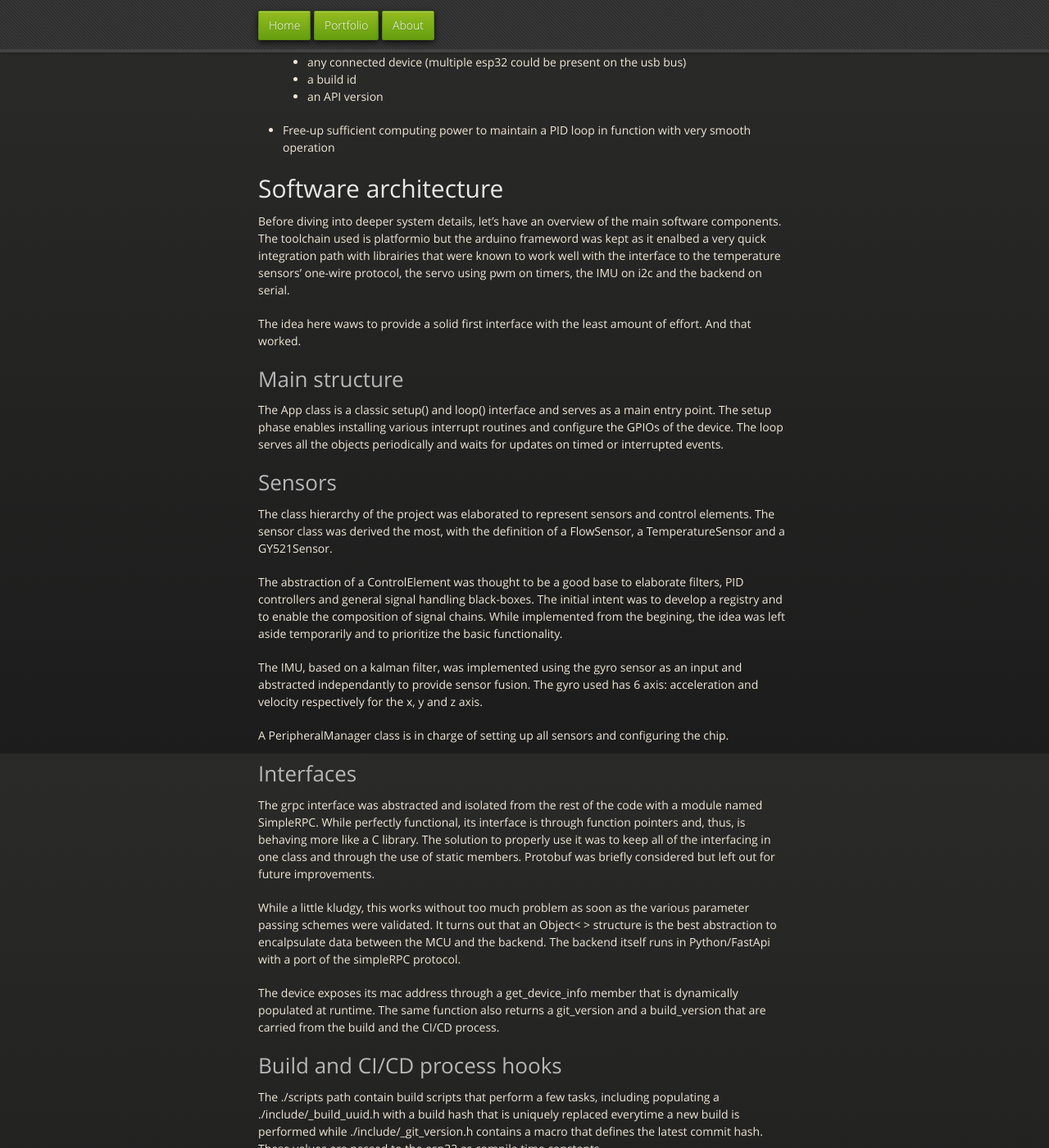
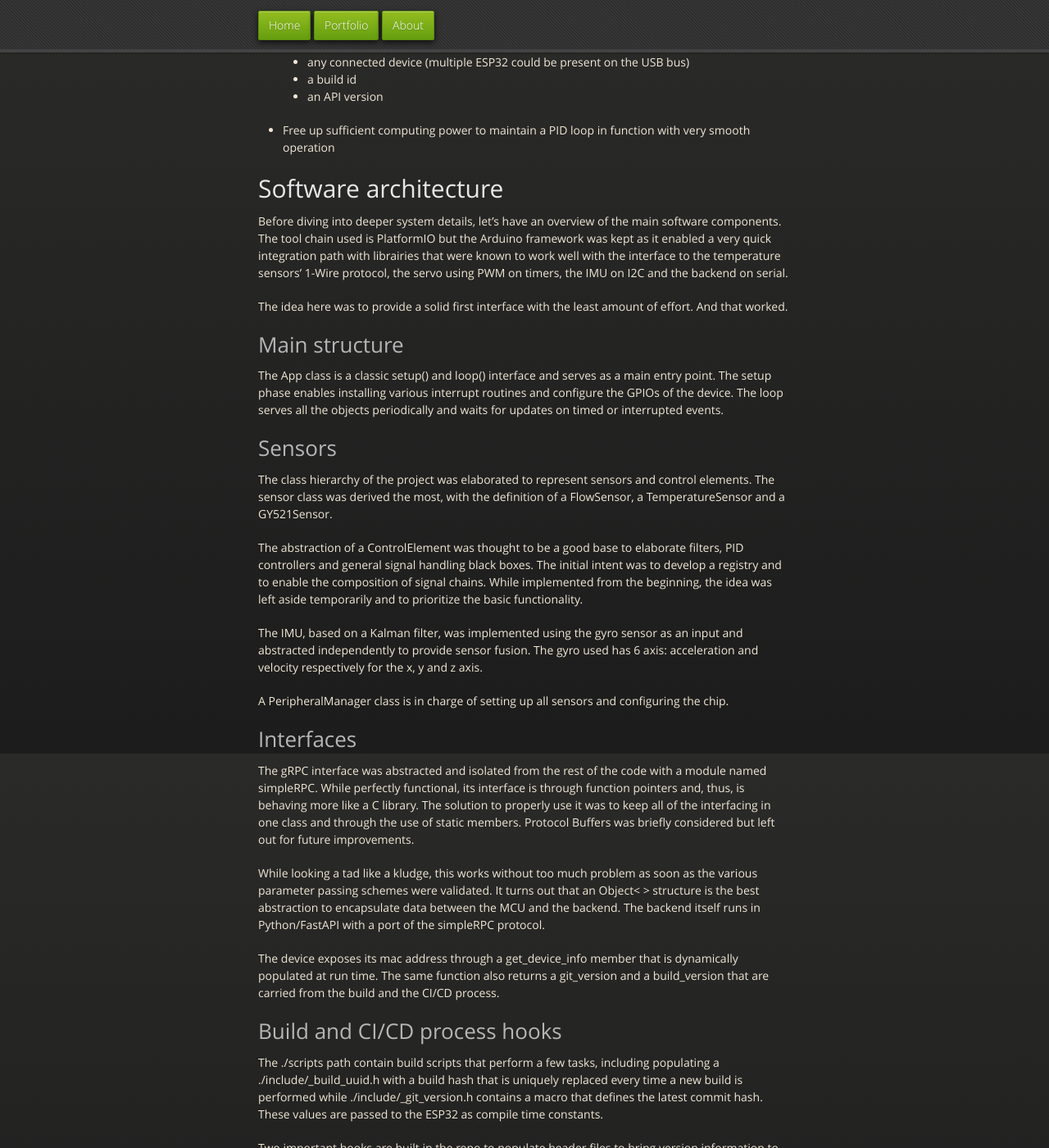
Before and after one commit to fperron-kt88/fx-portfolio, a Jekyll site: the page built from _posts/2024-12-17-new-esp32-flow-and-temp.md, in a window 1280 px wide and 1400 px high, scrolled down 1781 px. Shown: the whole window at 82% size. Built offline with Jekyll 4.4.1, drawn with Linux system fonts in a browser that asks for light colours; comment, search, counter and statistics services are not loaded; some of the changed text lies outside the part shown.

Commit message:
style: spell checking and prettier

````diff
--- a/_posts/2024-12-17-new-esp32-flow-and-temp.md
+++ b/_posts/2024-12-17-new-esp32-flow-and-temp.md
@@ -99,7 +99,7 @@ made availlable soon.
 </style>
 
 This is the story of the refactoring of a double flow rate and quadruple
-temperature sensing MCU on bare metal. It interfaces through grpc on
+temperature sensing MCU on bare metal. It interfaces through gRPC on
 serial to a fast API backend and out to the web. An IMU and a servo were
 also added, for reasons that will become apparent later.
 
@@ -117,11 +117,11 @@ IoT interface and for this first jot in C++.
 ## General concept
 
 The system is comprised of sensors (IN), actuators (OUT) and Computing
-elements. The link between the esp32 and the backend is over serial at
+elements. The link between the ESP32 and the backend is over serial at
 115 200 Baud and the backend exposes the API over https.
 
 Not represented in the drawing, but shown in the screenshots above, is
-a minimal streamlit application that displays live data.
+a minimal Streamlit application that displays live data.
 
 ```mermaid
 graph LR
@@ -152,25 +152,25 @@ graph LR
 
 The refactor had to:
 
-- Serve the grpc protocol to interface with the backend
-- Implement the full resolution from an arbitrary number of digital temperature probes
-- Measure 2 liquid flows with constant minimal resolution
-- Maintain a very clear identification of:
-    - any connected device (multiple esp32 could be present on the usb bus)
-    - a build id
-    - an API version
-- Free-up sufficient computing power to maintain a PID loop in function with very smooth operation
+-   Serve the gRPC protocol to interface with the backend
+-   Implement the full resolution from an arbitrary number of digital temperature probes
+-   Measure 2 liquid flows with constant minimal resolution
+-   Maintain a very clear identification of:
+    -   any connected device (multiple ESP32 could be present on the USB bus)
+    -   a build id
+    -   an API version
+-   Free up sufficient computing power to maintain a PID loop in function with very smooth operation
 
 ## Software architecture
 
 Before diving into deeper system details, let's have an overview of
-the main software components. The toolchain used is platformio but the
-arduino frameword was kept as it enalbed a very quick integration path
+the main software components. The tool chain used is PlatformIO but the
+Arduino framework was kept as it enabled a very quick integration path
 with librairies that were known to work well with the interface to the
-temperature sensors' one-wire protocol, the servo using pwm on timers,
-the IMU on i2c and the backend on serial.
+temperature sensors' 1-Wire protocol, the servo using PWM on timers,
+the IMU on I2C and the backend on serial.
 
-The idea here waws to provide a solid first interface with the least
+The idea here was to provide a solid first interface with the least
 amount of effort. And that worked.
 
 ### Main structure
@@ -188,12 +188,12 @@ definition of a FlowSensor, a TemperatureSensor and a GY521Sensor.
 
 The abstraction of a ControlElement was thought to be a good base
 to elaborate filters, PID controllers and general signal handling
-black-boxes. The initial intent was to develop a registry and to enable
-the composition of signal chains. While implemented from the begining, the
+black boxes. The initial intent was to develop a registry and to enable
+the composition of signal chains. While implemented from the beginning, the
 idea was left aside temporarily and to prioritize the basic functionality.
 
-The IMU, based on a kalman filter, was implemented using the gyro sensor
-as an input and abstracted independantly to provide sensor fusion. The
+The IMU, based on a Kalman filter, was implemented using the gyro sensor
+as an input and abstracted independently to provide sensor fusion. The
 gyro used has 6 axis: acceleration and velocity respectively for the x,
 y and z axis.
 
@@ -202,21 +202,21 @@ configuring the chip.
 
 ### Interfaces
 
-The grpc interface was abstracted and isolated from the rest of the
-code with a module named SimpleRPC. While perfectly functional, its
+The gRPC interface was abstracted and isolated from the rest of the
+code with a module named simpleRPC. While perfectly functional, its
 interface is through function pointers and, thus, is behaving more like
 a C library. The solution to properly use it was to keep all of the
-interfacing in one class and through the use of static members. Protobuf
-was briefly considered but left out for future improvements.
+interfacing in one class and through the use of static members. Protocol
+Buffers was briefly considered but left out for future improvements.
 
-While a little kludgy, this works without too much problem as soon as the
-various parameter passing schemes were validated. It turns out that an
-Object< > structure is the best abstraction to encalpsulate data between
-the MCU and the backend. The backend itself runs in Python/FastApi with
-a port of the simpleRPC protocol.
+While looking a tad like a kludge, this works without too much problem as
+soon as the various parameter passing schemes were validated. It turns out
+that an Object< > structure is the best abstraction to encapsulate data
+between the MCU and the backend. The backend itself runs in Python/FastAPI
+with a port of the simpleRPC protocol.
 
 The device exposes its mac address through a get_device_info member that
-is dynamically populated at runtime. The same function also returns a
+is dynamically populated at run time. The same function also returns a
 git_version and a build_version that are carried from the build and the
 CI/CD process.
 
@@ -224,9 +224,9 @@ CI/CD process.
 
 The ./scripts path contain build scripts that perform a few tasks,
 including populating a ./include/\_build_uuid.h with a build hash
-that is uniquely replaced everytime a new build is performed while
+that is uniquely replaced every time a new build is performed while
 ./include/\_git_version.h contains a macro that defines the latest commit
-hash. These values are passed to the esp32 as compile time constants.
+hash. These values are passed to the ESP32 as compile time constants.
 
 Two important hooks are built in the repo to populate header files to
 bring version information to the binary.
@@ -246,6 +246,7 @@ refactoring will start soon. The current object diagram looks like this:
     ServoController
     Timer
 ```
+
 ```mermaid
  graph TD
     LogEntry
@@ -258,25 +259,25 @@ refactoring will start soon. The current object diagram looks like this:
 
 ### IMU and channels
 
-The IMU  should probably be refactored as a SensorBase element wih 6
-outputs and be lined-up with the other sensors. This would be a good
+The IMU should probably be refactored as a SensorBase element with 6
+outputs and be lined up with the other sensors. This would be a good
 opportunity to generalize sensors with the concept of channels, an
 idea that is present also in the temperature sensors all living on a
-one-wire bus.
+1-Wire bus.
 
-### BaseSensor and acces method
+### SensorBase and access method
 
-Sensors also exhibit various little quirks in their prefered access
+Sensors also exhibit various little quirks in their preferred access
 methods. This, in itself, is sufficient to call for a refactor of the
-SensorBase class in order to preperly model the behaviors. The benefits
+SensorBase class in order to properly model the behaviors. The benefits
 will be many, as more sensors are anticipated to enter this code base!
 
 For example, the temperature sensors have to be triggered to produce
 updated measurements. These measurements could require up to 1 full
 second to be ready for serial access on the bus using their unique
-addresses. The approach taken was to expose a triggger route through the
+addresses. The approach taken was to expose a trigger route through the
 API to let the user of the sensor decide when to trigger a new conversion.
-This is silly, at best, and very ineficient.
+This is silly, at best, and very inefficient.
 
 Two important features also emerge here that were not modeled in the
 current version of the code: triggered measurement and uniquely identified
@@ -288,59 +289,59 @@ characteristics for the sensors. Summing them up, we can think of:
 1. sensors with polled outputs
 1. sensors that interrupt the system to provide an update measurement
 1. sensors that interrupt the system to provide a new piece of
-information, eventually leading to a measurement
+   information, eventually leading to a measurement
 
 Actuators also produced at least one unanticipated challenge:
 
-1. the imported Servo class will stop producing the pwm signal no
-update is sent, requiring a test to the object before attempting to send
-a command.
+1. the imported Servo class will stop producing the PWM signal no
+   update is sent, requiring a test to the object before attempting to send
+   a command.
 
 All this to say that a DeviceBase class could be used to represent
 SensorBase and ActuatorBase, that they should probably abstract away
 the communication interface with simple periodic calls and support
-multiple channel devices.  It should offer an interface to get the
+multiple channel devices. It should offer an interface to get the
 physical property being interfaced, its units (both of these already in
 this code base), but add a range for update frequency and abstract away
 the complexity of getting data from or to the device. Now that we are
 on the subject, specific devices could benefit from block access for
 higher bandwidth or specific tests.
 
-# Meta thinking
+Meta thinking
 
-This series of reflexions on the design are probably one of the most
+This series of reflections on the design are probably one of the most
 important benefits of proper architectural design while following SOLID
 principles in object oriented programming. Thinking about how you can
 groups stuff to abstract it away makes you think about unique versus common
 characteristics, behaviors and quirks.
 
 All of these attributes of the sensors were known before the project
-started. Only when trying to line-them up into a model that such
+started. Only when trying to line them up into a model that such
 interesting properties and ways of thinking about abstract concepts
-pop out of the problem and make the task of writting the code a very
+pop out of the problem and make the task of writing the code a very
 satisfying experience! Of course, it has to serve a purpose and, in this
 very precise case, I am writing about it instead of having written the
-code: the tradeoffs were in favor of making the thing work first ;-)
+code: the trade offs were in favor of making the thing work first ;-)
 
 Guess what will happen now?
 
 ## The status
 
-The timeframe for this project was very limited. The first refactoring
-to the esp32 was thus running in parallel with the design of an FPGA
+The time frame for this project was very limited. The first refactoring
+to the ESP32 was thus running in parallel with the design of an FPGA
 interface to an hdmi display project. Almost as if it was a mule or
-a testbed.
+a test bed.
 
-The servo and the IMU are currently used as a feedpoint for a roll
+The servo and the IMU are currently used as a feed point for a roll
 angle to modify the rotation of a set of test bars on the hdmi display.
 The PID loop maintains the straw attached to the servo level with the
-ground and the IMU data is sent from the esp32 to a raspberryPI playing
+ground and the IMU data is sent from the ESP32 to a raspberry PI playing
 the role of a deluxe level shifter for serial communications but is also
 expanding the serial data into a proprietary serial packet protocol to
 interface with registers in the FPGA.
 
 All 4 temperature sensors, the 2 flow sensors and the 6
-IMU raw values (accel and gyro) are sent to the streamlit interface in
+IMU raw values (acceleration and gyroscope rotation rate) are sent to the Streamlit interface in
 real time and update the display.
 
 <a href="https://www.youtube.com/watch?v=IqowHkFn10U" target="_blank">
@@ -351,23 +352,23 @@ real time and update the display.
 
 (If you don't see the thumbnail: [click here to start the video of the experiment demo](https://www.youtube.com/watch?v=IqowHkFn10U))
 
-So we reached the goal of reconnecting everything.  We have an access
-mechanism to 2 flow sensors and 4 one-wire temperature sensors, while
+So we reached the goal of reconnecting everything. We have an access
+mechanism to 2 flow sensors and 4 1-Wire temperature sensors, while
 maintaining a proper communication channel with a backend interface. The
-live data updates to the FPGA driven display came-in later, but blended
+live data updates to the FPGA driven display came in later, but blended
 in very gracefully.
 
-The current software implemetnation is very easy to extend, but a few
+The current software implementation is very easy to extend, but a few
 key refactor will make it more SOLID and easier even to refactor. This
 is currently in the works.
 
 I'll also come back to present the device identification, build id and
 git version information. The algorithm used for the flow calculation is
-also interesting, same thing for the kalman filter (although this one
-is of a rather basic vanilla flavour here...).
+also interesting, same thing for the Kalman filter (although this one
+is of a rather basic vanilla flavor here...).
 
 So, in summary: as this projet became a shim layer between a
-backend in python/fastapi and firmware in a FPGA that is still under
+backend in python/FastAPI and firmware in a FPGA that is still under
 development, it became quite clear that the framework is very useful
 in my lab. Consequently, more content and documentation here is bound
 to follow...
@@ -377,7 +378,6 @@ Don't forget to <a href="javascript:;"
 onclick="tidioChatApi.display(true);tidioChatApi.open()">subscribe in
 the chat</a> and comeback soon!
 
-
 {% include spacer.html size="20rem" %}
 
 # Afterthoughts
````
Also changed, not shown: other parts of _posts/2024-12-17-new-esp32-flow-and-temp.md (+17 -7 lines), _posts/2024-12-17-jekyll-first-post-and-documentation-flexing.md (+44 -26 lines), _posts/2024-12-18-cordic-module-optimisation.md (+26 -22 lines).
